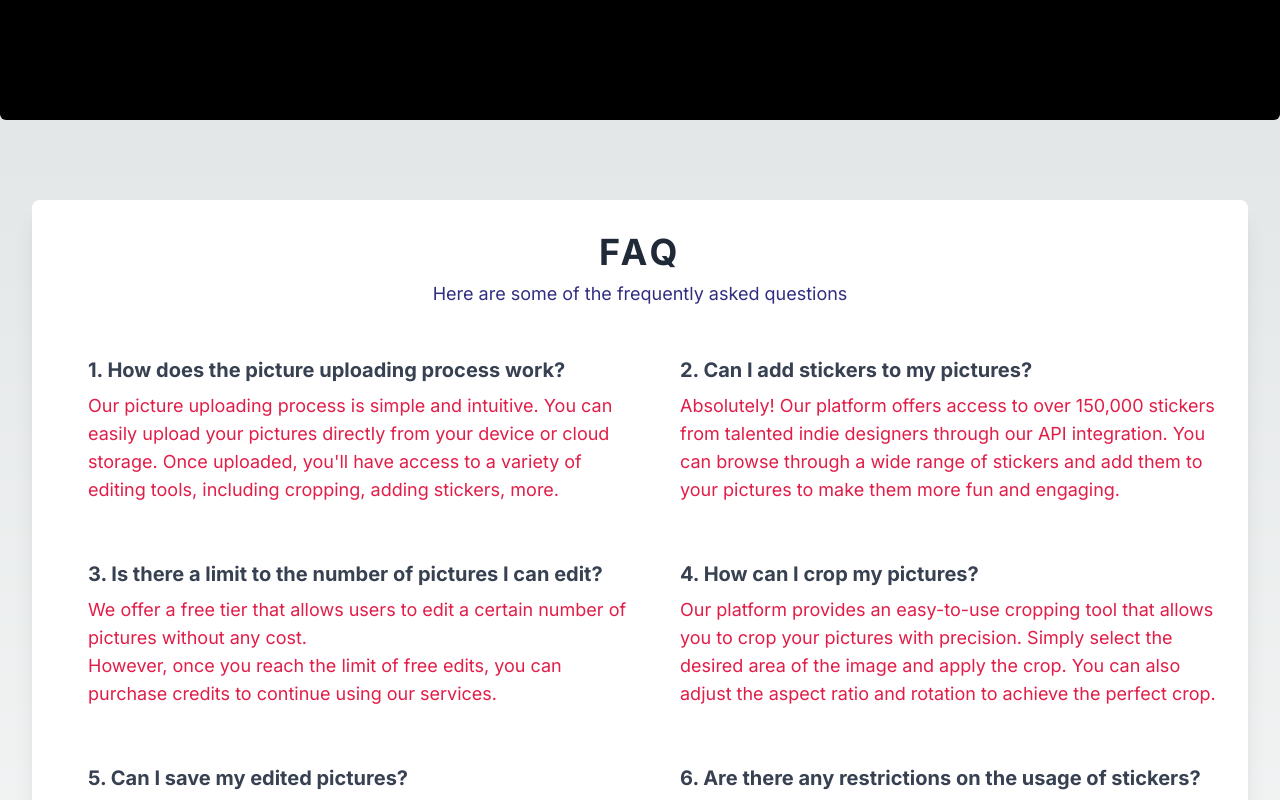
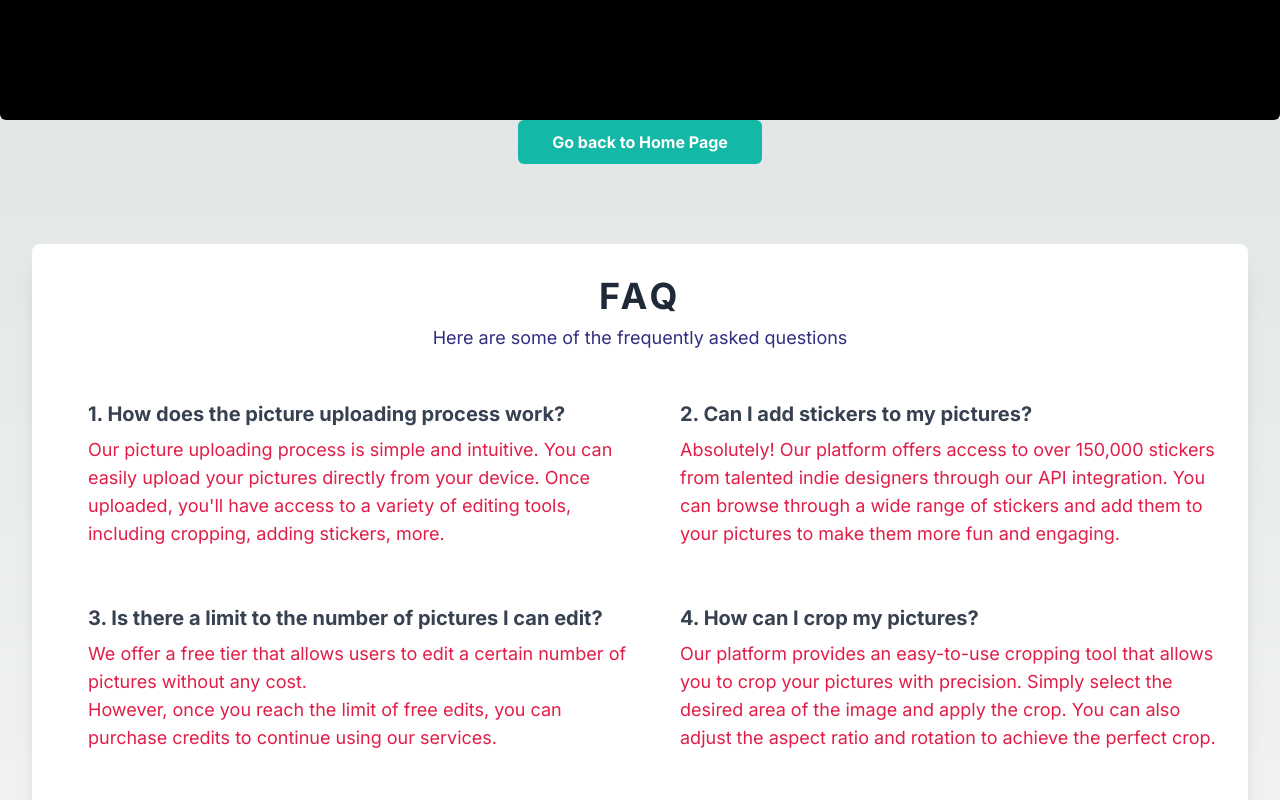
Before and after one commit to AlparslanAbdikoglu/stixlandingpage, a Next.js app: page /about in a window 1280 px wide. Shown: the part 520-1320 px from the top of the page. Built offline with nearby package versions, Linux system fonts and the light colour scheme.

Commit message:
finishing touches

```diff
--- a/app/(root)/about/page.tsx
+++ b/app/(root)/about/page.tsx
@@ -16,7 +16,7 @@ const page = () => {
                 </div>
                 <div>
                     <h4 className="text-xl font-bold text-gray-700">1. How does the picture uploading process work?</h4>
-                    <p className="text-rose-600 my-2 text-lg">Our picture uploading process is simple and intuitive. You can easily upload your pictures directly from your device or cloud storage. Once uploaded, you'll have access to a variety of editing tools, including cropping, adding stickers, more.</p>
+                    <p className="text-rose-600 my-2 text-lg">Our picture uploading process is simple and intuitive. You can easily upload your pictures directly from your device. Once uploaded, you'll have access to a variety of editing tools, including cropping, adding stickers, more.</p>
 
                 </div>
             </div>
--- a/app/(root)/layout.tsx
+++ b/app/(root)/layout.tsx
@@ -1,4 +1,7 @@
+import React from "react";
+import Link from "next/link";
 import SparklesPreview from "@/components/sparklesmain";
+import CenteredButton from "@/components/button"; // Import CenteredButton component
 
 export default function RootLayout({
   children,
@@ -7,8 +10,14 @@ export default function RootLayout({
 }>) {
   return (
     <div>
-        <SparklesPreview />
-        <main>{children}</main>
-    </div>
-  );
+    <SparklesPreview />
+    {/* Use Link component to make the button act as a link */}
+    <Link href="/">
+
+        <CenteredButton>Go back to Home Page</CenteredButton>
+
+    </Link>
+    <main>{children}</main>
+  </div>
+);
 }
--- a/components/FloatingPhone.jsx
+++ b/components/FloatingPhone.jsx
@@ -9,9 +9,9 @@ const Phone = () => {
       <FloatingPhone />
       <div className="ml-8 flex items-center text-white text-lg font-semibold">StixPix can do: </div>
       <div className="flex flex-col justify-center ml-7">
-        <div className="text-lg font-medium text-emerald-500 mb-5">Edit your imagies with cool stickers</div>
+        <div className="text-lg font-medium text-emerald-500 mb-5">Edit your images with cool stickers</div>
         <div className="text-lg font-medium text-emerald-500 mb-5">Choose from 150K stickers!!</div>
-        <div className="text-lg font-medium text-emerald-500 mb-5">#Sticker for every ocasion</div>
+        <div className="text-lg font-medium text-emerald-500 mb-5">#Sticker for every occasion</div>
       </div>
 
       <div className="flex items-center ml-10">
--- /dev/null
+++ b/components/button.tsx
@@ -0,0 +1,17 @@
+import React from "react";
+
+interface Props {
+  children: React.ReactNode;
+}
+
+const CenteredButton: React.FC<Props> = ({ children }) => {
+  return (
+    <div className="flex justify-center items-center">
+      <button className="px-8 py-2 rounded-md bg-teal-500 text-white font-bold transition duration-200 hover:bg-white hover:text-black border-2 border-transparent hover:border-teal-500">
+        {children}
+      </button>
+    </div>
+  );
+};
+
+export default CenteredButton;
```
